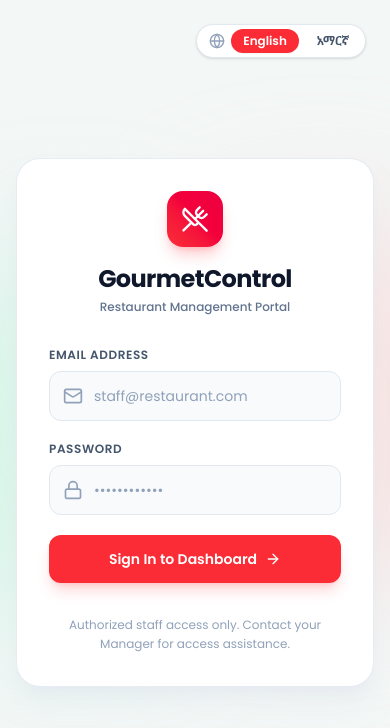
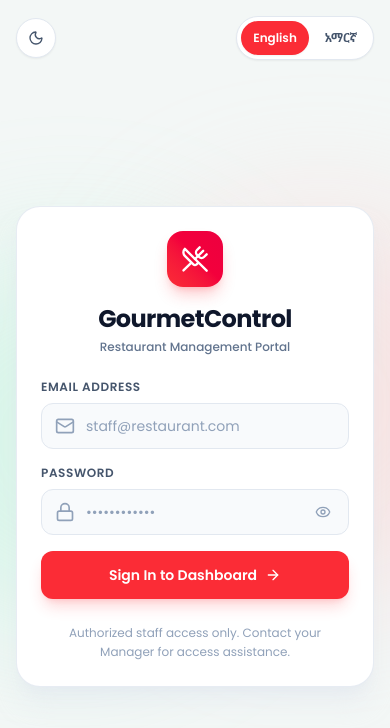
Before and after one commit to noble-bit/restaurant-management-system, a React (Vite) app in the folder frontend/: page / in a window 390 px wide. Shown: the top 728 px of the page. Built offline with nearby package versions, Linux system fonts and the light colour scheme; no server answers.

Commit message:
Phase 6: Optimize Login and Force Password change pages for mobile with password visibility toggles and theme/language switchers

```diff
--- a/frontend/src/features/auth/ForceChangePasswordPage.tsx
+++ b/frontend/src/features/auth/ForceChangePasswordPage.tsx
@@ -1,8 +1,9 @@
 import React, { useState } from 'react';
-import { KeyRound, Lock, AlertTriangle, CheckCircle, LogOut } from 'lucide-react';
+import { KeyRound, Lock, AlertTriangle, CheckCircle, LogOut, Globe, Sun, Moon, Eye, EyeOff } from 'lucide-react';
 import { useTranslation } from 'react-i18next';
 import { useAuth } from '../../context/AuthContext';
 import { useToast } from '../../context/ToastContext';
+import { useTheme } from '../../context/ThemeContext';
 
 interface ForceChangePasswordPageProps {
   onSuccess?: () => void;
@@ -15,11 +16,15 @@ export const ForceChangePasswordPage: React.FC<ForceChangePasswordPageProps> = (
 }) => {
   const { updatePassword, logout, user } = useAuth();
   const { showToast } = useToast();
-  const { t } = useTranslation();
+  const { t, i18n } = useTranslation();
+  const { theme, toggleTheme } = useTheme();
 
   const [currentPassword, setCurrentPassword] = useState('');
   const [newPassword, setNewPassword] = useState('');
   const [confirmPassword, setConfirmPassword] = useState('');
+  const [showCurrentPassword, setShowCurrentPassword] = useState(false);
+  const [showNewPassword, setShowNewPassword] = useState(false);
+  const [showConfirmPassword, setShowConfirmPassword] = useState(false);
   const [error, setError] = useState<string | null>(null);
   const [isSubmitting, setIsSubmitting] = useState(false);
 
@@ -61,16 +66,58 @@ export const ForceChangePasswordPage: React.FC<ForceChangePasswordPageProps> = (
     }
   };
 
+  const changeLanguage = (lang: string) => {
+    i18n.changeLanguage(lang);
+  };
+
   const displayName = user?.first_name || user?.username || '';
 
   return (
-    <div className="min-h-screen flex items-center justify-center p-4 bg-[#f3f7f6] dark:bg-slate-900 relative overflow-hidden font-sans text-slate-800 dark:text-slate-100">
-      <div className="w-full max-w-md bg-white dark:bg-slate-800 p-8 sm:p-10 rounded-3xl border border-slate-200/80 dark:border-slate-700 shadow-xl dark:shadow-2xl relative z-10">
-        <div className="flex flex-col items-center text-center mb-8">
+    <div className="min-h-screen flex flex-col items-center justify-center p-4 sm:p-6 bg-[#f3f7f6] dark:bg-slate-900 relative overflow-y-auto font-sans text-slate-800 dark:text-slate-100">
+      {/* Top Bar: Theme & Language Switchers */}
+      <div className="absolute top-4 left-4 right-4 sm:top-6 sm:right-6 sm:left-auto z-20 flex items-center justify-between sm:justify-end gap-2">
+        <button
+          type="button"
+          onClick={toggleTheme}
+          aria-label="Toggle color theme"
+          className="p-2.5 rounded-full bg-white dark:bg-slate-800 border border-slate-200 dark:border-slate-700 text-slate-600 dark:text-slate-300 hover:text-slate-900 dark:hover:text-white shadow-xs transition-colors min-h-[40px] min-w-[40px] flex items-center justify-center cursor-pointer"
+        >
+          {theme === 'dark' ? <Sun className="w-4 h-4 text-amber-400" /> : <Moon className="w-4 h-4 text-slate-600" />}
+        </button>
+
+        <div className="flex items-center gap-1 bg-white dark:bg-slate-800 border border-slate-200 dark:border-slate-700 rounded-full p-1 shadow-xs">
+          <Globe className="w-4 h-4 text-slate-400 dark:text-slate-500 ml-1.5 hidden sm:block" />
+          <button
+            type="button"
+            onClick={() => changeLanguage('en')}
+            className={`px-3 py-1.5 min-h-[34px] text-xs font-semibold rounded-full transition-all cursor-pointer flex items-center justify-center ${
+              i18n.language?.startsWith('en')
+                ? 'bg-red-500 text-white shadow-xs'
+                : 'text-slate-600 dark:text-slate-300 hover:text-slate-900 dark:hover:text-white'
+            }`}
+          >
+            English
+          </button>
+          <button
+            type="button"
+            onClick={() => changeLanguage('am')}
+            className={`px-3 py-1.5 min-h-[34px] text-xs font-semibold rounded-full transition-all cursor-pointer flex items-center justify-center ${
+              i18n.language?.startsWith('am')
+                ? 'bg-red-500 text-white shadow-xs'
+                : 'text-slate-600 dark:text-slate-300 hover:text-slate-900 dark:hover:text-white'
+            }`}
+          >
+            አማርኛ
+          </button>
+        </div>
+      </div>
+
+      <div className="w-full max-w-md bg-white dark:bg-slate-800 p-6 sm:p-8 md:p-10 rounded-3xl border border-slate-200/80 dark:border-slate-700 shadow-xl dark:shadow-2xl relative z-10 mt-12 sm:mt-0">
+        <div className="flex flex-col items-center text-center mb-6 sm:mb-8">
           <div className="w-14 h-14 rounded-2xl bg-amber-50 dark:bg-amber-950/40 text-amber-600 dark:text-amber-400 border border-amber-200 dark:border-amber-900/50 flex items-center justify-center mb-4">
             <KeyRound className="w-7 h-7" />
           </div>
-          <h1 className="text-2xl font-bold text-slate-900 dark:text-white tracking-tight">
+          <h1 className="text-xl sm:text-2xl font-bold text-slate-900 dark:text-white tracking-tight">
             {isForced ? t('auth.passwordRequiredTitle') : t('auth.changePasswordTitle')}
           </h1>
           <p className="text-xs text-slate-500 dark:text-slate-400 mt-2 font-medium">
@@ -101,13 +148,21 @@ export const ForceChangePasswordPage: React.FC<ForceChangePasswordPageProps> = (
             <div className="relative">
               <Lock className="w-5 h-5 text-slate-400 dark:text-slate-500 absolute left-3.5 top-1/2 -translate-y-1/2 pointer-events-none" />
               <input
-                type="password"
+                type={showCurrentPassword ? 'text' : 'password'}
                 required
                 value={currentPassword}
                 onChange={(e) => setCurrentPassword(e.target.value)}
                 placeholder={t('auth.currentPasswordPlaceholder')}
-                className="w-full pl-11 pr-4 py-3.5 rounded-xl bg-slate-50 dark:bg-slate-900/70 border border-slate-200 dark:border-slate-700 text-slate-800 dark:text-slate-100 placeholder-slate-400 dark:placeholder-slate-500 text-sm focus:outline-none focus:border-red-500 focus:bg-white dark:focus:bg-slate-900 focus:ring-2 focus:ring-red-500/20 transition-all"
+                className="w-full pl-11 pr-12 py-3 min-h-[44px] rounded-xl bg-slate-50 dark:bg-slate-900/70 border border-slate-200 dark:border-slate-700 text-slate-800 dark:text-slate-100 placeholder-slate-400 dark:placeholder-slate-500 text-sm focus:outline-none focus:border-red-500 focus:bg-white dark:focus:bg-slate-900 focus:ring-2 focus:ring-red-500/20 transition-all"
               />
+              <button
+                type="button"
+                onClick={() => setShowCurrentPassword(!showCurrentPassword)}
+                aria-label={showCurrentPassword ? 'Hide password' : 'Show password'}
+                className="absolute right-1 top-1/2 -translate-y-1/2 p-2.5 min-h-[44px] min-w-[44px] text-slate-400 hover:text-slate-600 dark:hover:text-slate-200 flex items-center justify-center transition-colors cursor-pointer rounded-xl"
+              >
+                {showCurrentPassword ? <EyeOff className="w-4 h-4" /> : <Eye className="w-4 h-4" />}
+              </button>
             </div>
           </div>
 
@@ -118,13 +173,21 @@ export const ForceChangePasswordPage: React.FC<ForceChangePasswordPageProps> = (
             <div className="relative">
               <Lock className="w-5 h-5 text-slate-400 dark:text-slate-500 absolute left-3.5 top-1/2 -translate-y-1/2 pointer-events-none" />
               <input
-                type="password"
+                type={showNewPassword ? 'text' : 'password'}
                 required
                 value={newPassword}
                 onChange={(e) => setNewPassword(e.target.value)}
                 placeholder={t('auth.newPasswordPlaceholder')}
-                className="w-full pl-11 pr-4 py-3.5 rounded-xl bg-slate-50 dark:bg-slate-900/70 border border-slate-200 dark:border-slate-700 text-slate-800 dark:text-slate-100 placeholder-slate-400 dark:placeholder-slate-500 text-sm focus:outline-none focus:border-red-500 focus:bg-white dark:focus:bg-slate-900 focus:ring-2 focus:ring-red-500/20 transition-all"
+                className="w-full pl-11 pr-12 py-3 min-h-[44px] rounded-xl bg-slate-50 dark:bg-slate-900/70 border border-slate-200 dark:border-slate-700 text-slate-800 dark:text-slate-100 placeholder-slate-400 dark:placeholder-slate-500 text-sm focus:outline-none focus:border-red-500 focus:bg-white dark:focus:bg-slate-900 focus:ring-2 focus:ring-red-500/20 transition-all"
               />
+              <button
+                type="button"
+                onClick={() => setShowNewPassword(!showNewPassword)}
+                aria-label={showNewPassword ? 'Hide password' : 'Show password'}
+                className="absolute right-1 top-1/2 -translate-y-1/2 p-2.5 min-h-[44px] min-w-[44px] text-slate-400 hover:text-slate-600 dark:hover:text-slate-200 flex items-center justify-center transition-colors cursor-pointer rounded-xl"
+              >
+                {showNewPassword ? <EyeOff className="w-4 h-4" /> : <Eye className="w-4 h-4" />}
+              </button>
             </div>
           </div>
 
@@ -135,20 +198,28 @@ export const ForceChangePasswordPage: React.FC<ForceChangePasswordPageProps> = (
             <div className="relative">
               <Lock className="w-5 h-5 text-slate-400 dark:text-slate-500 absolute left-3.5 top-1/2 -translate-y-1/2 pointer-events-none" />
               <input
-                type="password"
+                type={showConfirmPassword ? 'text' : 'password'}
                 required
                 value={confirmPassword}
                 onChange={(e) => setConfirmPassword(e.target.value)}
                 placeholder={t('auth.confirmPasswordPlaceholder')}
-                className="w-full pl-11 pr-4 py-3.5 rounded-xl bg-slate-50 dark:bg-slate-900/70 border border-slate-200 dark:border-slate-700 text-slate-800 dark:text-slate-100 placeholder-slate-400 dark:placeholder-slate-500 text-sm focus:outline-none focus:border-red-500 focus:bg-white dark:focus:bg-slate-900 focus:ring-2 focus:ring-red-500/20 transition-all"
+                className="w-full pl-11 pr-12 py-3 min-h-[44px] rounded-xl bg-slate-50 dark:bg-slate-900/70 border border-slate-200 dark:border-slate-700 text-slate-800 dark:text-slate-100 placeholder-slate-400 dark:placeholder-slate-500 text-sm focus:outline-none focus:border-red-500 focus:bg-white dark:focus:bg-slate-900 focus:ring-2 focus:ring-red-500/20 transition-all"
               />
+              <button
+                type="button"
+                onClick={() => setShowConfirmPassword(!showConfirmPassword)}
+                aria-label={showConfirmPassword ? 'Hide password' : 'Show password'}
+                className="absolute right-1 top-1/2 -translate-y-1/2 p-2.5 min-h-[44px] min-w-[44px] text-slate-400 hover:text-slate-600 dark:hover:text-slate-200 flex items-center justify-center transition-colors cursor-pointer rounded-xl"
+              >
+                {showConfirmPassword ? <EyeOff className="w-4 h-4" /> : <Eye className="w-4 h-4" />}
+              </button>
             </div>
           </div>
 
           <button
             type="submit"
             disabled={isSubmitting}
-            className="w-full py-3.5 px-4 bg-red-500 hover:bg-red-600 active:bg-red-700 text-white font-semibold text-sm rounded-xl shadow-lg shadow-red-500/20 transition-all flex items-center justify-center gap-2 mt-6 cursor-pointer"
+            className="w-full min-h-[48px] py-3.5 px-4 bg-red-500 hover:bg-red-600 active:bg-red-700 text-white font-semibold text-sm rounded-xl shadow-lg shadow-red-500/20 transition-all flex items-center justify-center gap-2 mt-6 cursor-pointer"
           >
             <CheckCircle className="w-4 h-4" />
             <span>{isSubmitting ? t('auth.updatingPassword') : t('auth.updatePasswordBtn')}</span>
@@ -158,7 +229,7 @@ export const ForceChangePasswordPage: React.FC<ForceChangePasswordPageProps> = (
         <div className="mt-6 flex justify-center border-t border-slate-100 dark:border-slate-700 pt-4">
           <button
             onClick={logout}
-            className="flex items-center gap-2 text-xs font-semibold text-slate-500 dark:text-slate-400 hover:text-red-500 dark:hover:text-red-400 transition-colors cursor-pointer"
+            className="flex items-center gap-2 min-h-[44px] px-3 py-2 text-xs font-semibold text-slate-500 dark:text-slate-400 hover:text-red-500 dark:hover:text-red-400 transition-colors cursor-pointer rounded-xl"
           >
             <LogOut className="w-4 h-4" />
             <span>{t('auth.signOutInstead')}</span>
--- a/frontend/src/features/auth/LoginPage.tsx
+++ b/frontend/src/features/auth/LoginPage.tsx
@@ -1,13 +1,16 @@
 import React, { useState } from 'react';
-import { UtensilsCrossed, Mail, Lock, ArrowRight, AlertCircle, Globe } from 'lucide-react';
+import { UtensilsCrossed, Mail, Lock, ArrowRight, AlertCircle, Globe, Eye, EyeOff, Sun, Moon } from 'lucide-react';
 import { useTranslation } from 'react-i18next';
 import { useAuth } from '../../context/AuthContext';
+import { useTheme } from '../../context/ThemeContext';
 
 export const LoginPage: React.FC = () => {
   const { login } = useAuth();
   const { t, i18n } = useTranslation();
+  const { theme, toggleTheme } = useTheme();
   const [email, setEmail] = useState('');
   const [password, setPassword] = useState('');
+  const [showPassword, setShowPassword] = useState(false);
   const [error, setError] = useState<string | null>(null);
   const [isSubmitting, setIsSubmitting] = useState(false);
 
@@ -41,18 +44,28 @@ export const LoginPage: React.FC = () => {
   };
 
   return (
-    <div className="min-h-screen flex items-center justify-center p-4 bg-[#f3f7f6] dark:bg-slate-900 relative overflow-hidden font-sans text-slate-800 dark:text-slate-100">
+    <div className="min-h-screen flex flex-col items-center justify-center p-4 sm:p-6 bg-[#f3f7f6] dark:bg-slate-900 relative overflow-y-auto font-sans text-slate-800 dark:text-slate-100">
       {/* Background ambient light soft blur shapes */}
       <div className="absolute top-1/4 left-1/3 w-96 h-96 bg-red-200/40 dark:bg-red-900/20 rounded-full blur-3xl pointer-events-none" />
       <div className="absolute bottom-1/4 right-1/3 w-96 h-96 bg-emerald-200/30 dark:bg-emerald-900/15 rounded-full blur-3xl pointer-events-none" />
 
-      {/* Language Switcher Top Right */}
-      <div className="absolute top-6 right-6 z-20 flex items-center gap-1.5 bg-white dark:bg-slate-800 border border-slate-200 dark:border-slate-700 rounded-full p-1 shadow-sm">
-        <Globe className="w-4 h-4 text-slate-400 dark:text-slate-500 ml-2" />
+      {/* Top Bar: Theme & Language Switchers */}
+      <div className="absolute top-4 left-4 right-4 sm:top-6 sm:right-6 sm:left-auto z-20 flex items-center justify-between sm:justify-end gap-2">
+        <button
+          type="button"
+          onClick={toggleTheme}
+          aria-label="Toggle color theme"
+          className="p-2.5 rounded-full bg-white dark:bg-slate-800 border border-slate-200 dark:border-slate-700 text-slate-600 dark:text-slate-300 hover:text-slate-900 dark:hover:text-white shadow-xs transition-colors min-h-[40px] min-w-[40px] flex items-center justify-center cursor-pointer"
+        >
+          {theme === 'dark' ? <Sun className="w-4 h-4 text-amber-400" /> : <Moon className="w-4 h-4 text-slate-600" />}
+        </button>
+
+        <div className="flex items-center gap-1 bg-white dark:bg-slate-800 border border-slate-200 dark:border-slate-700 rounded-full p-1 shadow-xs">
+          <Globe className="w-4 h-4 text-slate-400 dark:text-slate-500 ml-1.5 hidden sm:block" />
           <button
             type="button"
             onClick={() => changeLanguage('en')}
-          className={`px-3 py-1 text-xs font-semibold rounded-full transition-all cursor-pointer ${
+            className={`px-3 py-1.5 min-h-[34px] text-xs font-semibold rounded-full transition-all cursor-pointer flex items-center justify-center ${
               i18n.language?.startsWith('en')
                 ? 'bg-red-500 text-white shadow-xs'
                 : 'text-slate-600 dark:text-slate-300 hover:text-slate-900 dark:hover:text-white'
@@ -63,7 +76,7 @@ export const LoginPage: React.FC = () => {
           <button
             type="button"
             onClick={() => changeLanguage('am')}
-          className={`px-3 py-1 text-xs font-semibold rounded-full transition-all cursor-pointer ${
+            className={`px-3 py-1.5 min-h-[34px] text-xs font-semibold rounded-full transition-all cursor-pointer flex items-center justify-center ${
               i18n.language?.startsWith('am')
                 ? 'bg-red-500 text-white shadow-xs'
                 : 'text-slate-600 dark:text-slate-300 hover:text-slate-900 dark:hover:text-white'
@@ -72,9 +85,10 @@ export const LoginPage: React.FC = () => {
             አማርኛ
           </button>
         </div>
+      </div>
 
-      <div className="w-full max-w-md bg-white dark:bg-slate-800 p-8 sm:p-10 rounded-3xl border border-slate-200/80 dark:border-slate-700 shadow-xl dark:shadow-2xl shadow-slate-200/50 dark:shadow-slate-950/50 z-10 relative">
-        <div className="flex flex-col items-center text-center mb-8">
+      <div className="w-full max-w-md bg-white dark:bg-slate-800 p-6 sm:p-8 md:p-10 rounded-3xl border border-slate-200/80 dark:border-slate-700 shadow-xl dark:shadow-2xl shadow-slate-200/50 dark:shadow-slate-950/50 z-10 relative mt-12 sm:mt-0">
+        <div className="flex flex-col items-center text-center mb-6 sm:mb-8">
           <div className="w-14 h-14 rounded-2xl bg-gradient-to-tr from-red-500 to-rose-600 flex items-center justify-center shadow-lg shadow-red-500/25 mb-4 text-white">
             <UtensilsCrossed className="w-7 h-7" />
           </div>
@@ -89,7 +103,7 @@ export const LoginPage: React.FC = () => {
           </div>
         )}
 
-        <form onSubmit={handleSubmit} className="space-y-5">
+        <form onSubmit={handleSubmit} className="space-y-4 sm:space-y-5">
           <div>
             <label className="block text-xs font-semibold text-slate-600 dark:text-slate-300 uppercase tracking-wider mb-2">
               {t('auth.emailLabel')}
@@ -102,7 +116,7 @@ export const LoginPage: React.FC = () => {
                 value={email}
                 onChange={(e) => setEmail(e.target.value)}
                 placeholder={t('auth.emailPlaceholder')}
-                className="w-full pl-11 pr-4 py-3.5 rounded-xl bg-slate-50 dark:bg-slate-900/70 border border-slate-200 dark:border-slate-700 text-slate-800 dark:text-slate-100 placeholder-slate-400 dark:placeholder-slate-500 text-sm focus:outline-none focus:border-red-500 focus:bg-white dark:focus:bg-slate-900 focus:ring-2 focus:ring-red-500/20 transition-all"
+                className="w-full pl-11 pr-4 py-3 min-h-[44px] rounded-xl bg-slate-50 dark:bg-slate-900/70 border border-slate-200 dark:border-slate-700 text-slate-800 dark:text-slate-100 placeholder-slate-400 dark:placeholder-slate-500 text-sm focus:outline-none focus:border-red-500 focus:bg-white dark:focus:bg-slate-900 focus:ring-2 focus:ring-red-500/20 transition-all"
               />
             </div>
           </div>
@@ -114,20 +128,28 @@ export const LoginPage: React.FC = () => {
             <div className="relative">
               <Lock className="w-5 h-5 text-slate-400 dark:text-slate-500 absolute left-3.5 top-1/2 -translate-y-1/2 pointer-events-none" />
               <input
-                type="password"
+                type={showPassword ? 'text' : 'password'}
                 required
                 value={password}
                 onChange={(e) => setPassword(e.target.value)}
                 placeholder={t('auth.passwordPlaceholder')}
-                className="w-full pl-11 pr-4 py-3.5 rounded-xl bg-slate-50 dark:bg-slate-900/70 border border-slate-200 dark:border-slate-700 text-slate-800 dark:text-slate-100 placeholder-slate-400 dark:placeholder-slate-500 text-sm focus:outline-none focus:border-red-500 focus:bg-white dark:focus:bg-slate-900 focus:ring-2 focus:ring-red-500/20 transition-all"
+                className="w-full pl-11 pr-12 py-3 min-h-[44px] rounded-xl bg-slate-50 dark:bg-slate-900/70 border border-slate-200 dark:border-slate-700 text-slate-800 dark:text-slate-100 placeholder-slate-400 dark:placeholder-slate-500 text-sm focus:outline-none focus:border-red-500 focus:bg-white dark:focus:bg-slate-900 focus:ring-2 focus:ring-red-500/20 transition-all"
               />
+              <button
+                type="button"
+                onClick={() => setShowPassword(!showPassword)}
+                aria-label={showPassword ? 'Hide password' : 'Show password'}
+                className="absolute right-1 top-1/2 -translate-y-1/2 p-2.5 min-h-[44px] min-w-[44px] text-slate-400 hover:text-slate-600 dark:hover:text-slate-200 flex items-center justify-center transition-colors cursor-pointer rounded-xl"
+              >
+                {showPassword ? <EyeOff className="w-4 h-4" /> : <Eye className="w-4 h-4" />}
+              </button>
             </div>
           </div>
 
           <button
             type="submit"
             disabled={isSubmitting}
-            className="w-full py-3.5 px-4 bg-red-500 hover:bg-red-600 active:bg-red-700 text-white font-semibold text-sm rounded-xl shadow-lg shadow-red-500/20 transition-all flex items-center justify-center gap-2 group disabled:opacity-50 cursor-pointer"
+            className="w-full min-h-[48px] py-3.5 px-4 bg-red-500 hover:bg-red-600 active:bg-red-700 text-white font-semibold text-sm rounded-xl shadow-lg shadow-red-500/20 transition-all flex items-center justify-center gap-2 group disabled:opacity-50 cursor-pointer mt-2"
           >
             {isSubmitting ? (
               <span>{t('auth.authenticating')}</span>
@@ -140,7 +162,7 @@ export const LoginPage: React.FC = () => {
           </button>
         </form>
 
-        <p className="text-xs text-center text-slate-400 dark:text-slate-400 mt-8 leading-relaxed">
+        <p className="text-xs text-center text-slate-400 dark:text-slate-400 mt-6 sm:mt-8 leading-relaxed">
           {t('auth.authorizedNotice')}
         </p>
       </div>
```
Lines whose indentation alone changed are shown as unchanged.
